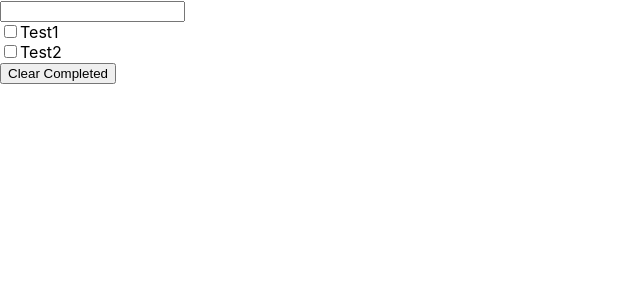
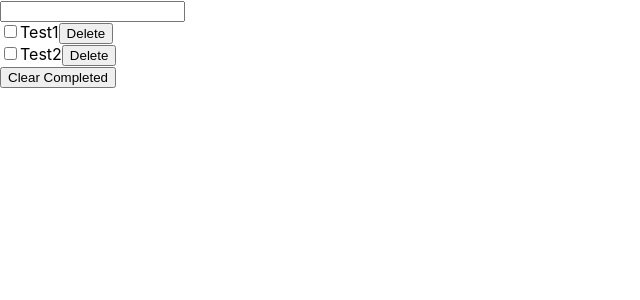
Before and after one commit to kurucaner/todoapp-tsx, a React (Create React App) app: page / in a window 1280 px wide. Shown: the top 300 px of the page, without its empty margins (0-640 px from the left). Built offline with nearby package versions, Linux system fonts and the light colour scheme.

Commit message:
Add delete button

```diff
--- a/src/screens/ListScreen.tsx
+++ b/src/screens/ListScreen.tsx
@@ -43,7 +43,10 @@ const ListScreen: React.FC<Props> = () => {
 
   const handleClearClick = () => {
     setTasks((tasks) => tasks.filter((task) => !task.isComplete));
-    console.log(setTasks);
+  };
+
+  const handleTaskDeleteClick = (handleTask: Task) => () => {
+    setTasks((tasks) => tasks.filter((task) => task.id !== handleTask.id));
   };
   console.log(tasks);
 
@@ -63,6 +66,7 @@ const ListScreen: React.FC<Props> = () => {
               onChange={handleCompleteChange(task)}
             />
             {task.label}
+            <button onClick={handleTaskDeleteClick(task)}>Delete</button>
           </div>
         ))}
       </div>
```
